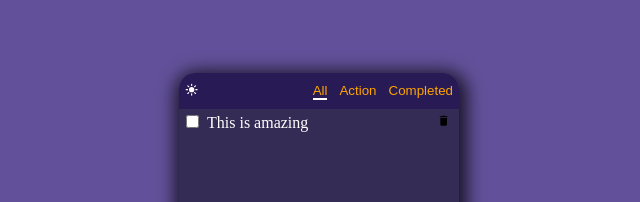
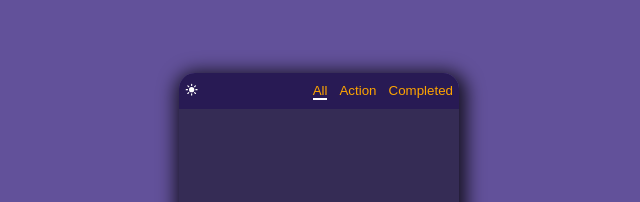
Before and after one commit to nyh98/todolist, a React (Create React App) app: page / in a window 1280 px wide. Shown: the part 177-379 px from the top of the page, without its empty margins (321-961 px from the left). Built offline with nearby package versions, Linux system fonts and the light colour scheme; the HTML template or start-up script is replaced by a standard one.

Commit message:
로컬스토리지에 저장한 데이터 불러오기 구현

```diff
--- a/package.json
+++ b/package.json
@@ -10,6 +10,7 @@
     "react-dom": "^18.2.0",
     "react-icons": "^4.12.0",
     "react-scripts": "5.0.1",
+    "uuid": "^9.0.1",
     "web-vitals": "^2.1.4"
   },
   "scripts": {
--- a/src/components/inputText/InputText.jsx
+++ b/src/components/inputText/InputText.jsx
@@ -1,5 +1,6 @@
 import React, { useContext } from 'react';
 import styles from './InputText.module.css';
+import { v4 as uuidv4 } from 'uuid';
 import { DarkModeContext } from '../../context/DarkModeContext';
 import { TodoListContext } from '../../context/TodoListContext';
 
@@ -9,7 +10,7 @@ export default function InputText() {
   let text = '';
 
   function updateTodo() {
-    setTodo(prev => [...prev, { title: text, checked: false }]);
+    setTodo(prev => [...prev, { title: text, checked: false, id: uuidv4() }]);
     document.getElementById('list-input-box').value = '';
   }
 
--- a/src/components/main/Main.jsx
+++ b/src/components/main/Main.jsx
@@ -15,9 +15,10 @@ export default function Main() {
       case 'All':
         return todo.map((list, index) => (
           <TitleList
-            title={list.title}
+            id={list.id}
             key={index}
             darkMode={darkMode}
+            title={list.title}
           ></TitleList>
         ));
       case 'Action':
@@ -25,9 +26,10 @@ export default function Main() {
           if (list.checked === false) {
             return (
               <TitleList
-                title={list.title}
+                id={list.id}
                 key={index}
                 darkMode={darkMode}
+                title={list.title}
               ></TitleList>
             );
           }
@@ -38,9 +40,10 @@ export default function Main() {
           if (list.checked === true) {
             return (
               <TitleList
-                title={list.title}
+                id={list.id}
                 key={index}
                 darkMode={darkMode}
+                title={list.title}
               ></TitleList>
             );
           }
--- a/src/components/main/titleList/TitleList.jsx
+++ b/src/components/main/titleList/TitleList.jsx
@@ -3,9 +3,9 @@ import { MdDelete } from 'react-icons/md';
 import styles from './TitleList.module.css';
 import { TodoListContext } from '../../../context/TodoListContext';
 
-export default function TitleList({ title, darkMode }) {
+export default function TitleList({ id, darkMode, title }) {
   const [todo, setTodo] = useContext(TodoListContext);
-  const index = todo.findIndex(list => list.title === title);
+  const index = todo.findIndex(list => list.id === id);
 
   function checkedItem(e) {
     setTodo(prev => {
--- a/src/context/DarkModeContext.jsx
+++ b/src/context/DarkModeContext.jsx
@@ -3,7 +3,9 @@ import { createContext, useEffect, useState } from 'react';
 export const DarkModeContext = createContext();
 
 export function DarkModeProvider({ children }) {
-  const [darkMode, setDarkMode] = useState(false);
+  const [darkMode, setDarkMode] = useState(
+    JSON.parse(localStorage.getItem('darkMode') || 'false')
+  );
   const toggleDarkMode = () => setDarkMode(mode => !mode);
 
   useEffect(() => {
--- a/src/context/TodoListContext.jsx
+++ b/src/context/TodoListContext.jsx
@@ -3,9 +3,9 @@ import { createContext, useEffect, useState } from 'react';
 export const TodoListContext = createContext();
 
 export function TodoListProvider({ children }) {
-  const [todo, setTodo] = useState([
-    { title: 'This is amazing', checked: false },
-  ]);
+  const [todo, setTodo] = useState(
+    JSON.parse(localStorage.getItem('todo') || '[]')
+  );
 
   useEffect(() => {
     localStorage.setItem('todo', JSON.stringify(todo));
```
Also changed, not shown: 1 other file (tests, documents, lock files or other folders).
